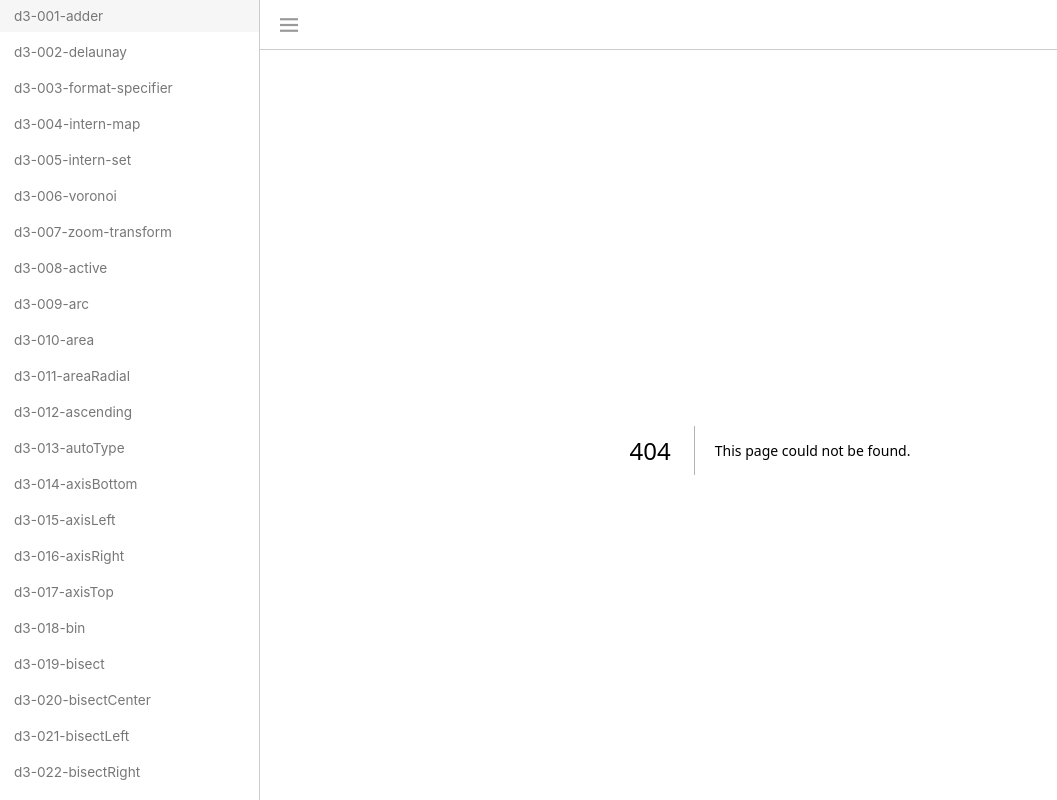
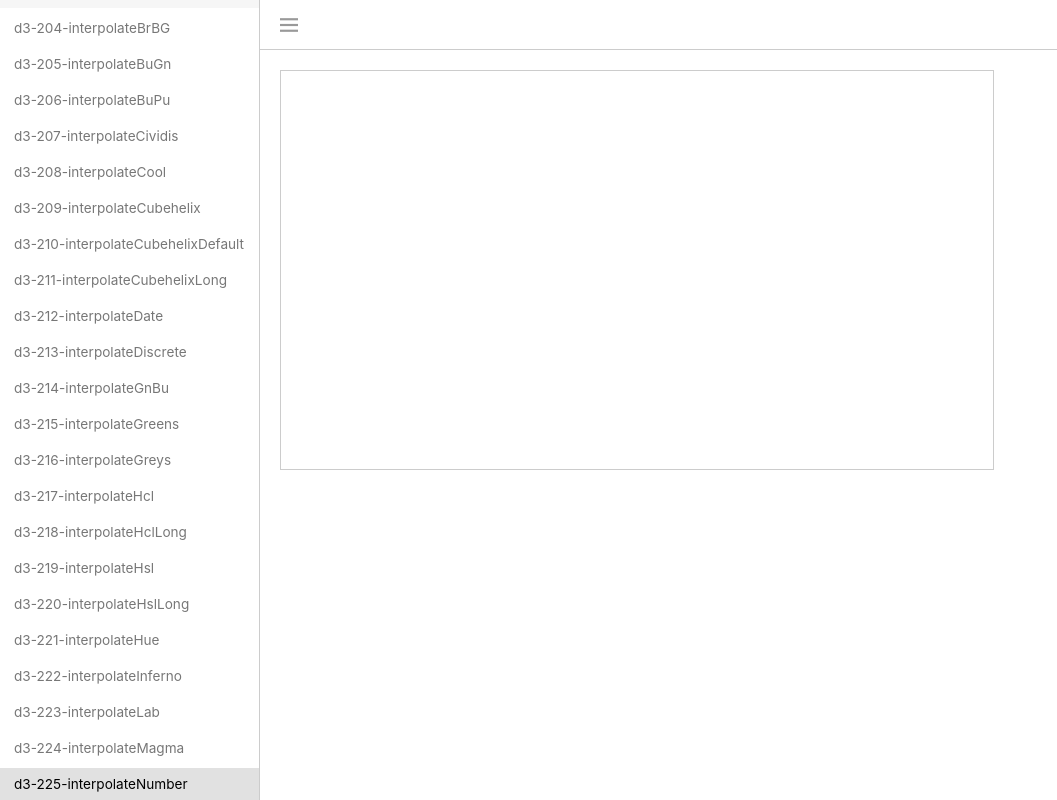
Before and after one commit to wisdomstar94/d3-research, a Next.js app: page /d3-example/d3-225-interpolateNumber in a window 1280 px wide. Before the commit this address had no page. Shown: the whole page, without its empty margins (0-1057 px from the left). Built offline with nearby package versions, Linux system fonts and the light colour scheme.

Commit message:
d3-225-interpolateNumber 페이지 작성 완료.

```diff
--- /dev/null
+++ b/src/app/d3-example/d3-225-interpolateNumber/page.tsx
@@ -0,0 +1,72 @@
+"use client"
+import { interpolateNumber } from "d3";
+import { NextPage } from "next";
+import Head from "next/head";
+import { useEffect, useRef } from "react";
+import CommonLayout from "../../../components/layouts/common-layout/common-layout.component";
+
+// https://www.geeksforgeeks.org/d3-js-interpolatenumber-function/
+
+const Index: NextPage = () => {
+  return (
+    <>
+      <Head>
+        <title>d3-225-interpolateNumber</title>
+        <meta name="description" content="d3-225-interpolateNumber 예시 코드 페이지입니다." />
+        <link rel="icon" href="/favicon.ico" />
+      </Head>
+
+      <CommonLayout>
+        <PageContents />
+      </CommonLayout>
+    </>
+  );
+};
+
+const PageContents = () => {
+  const boxElementRef = useRef<HTMLDivElement>(null);
+
+  useEffect(() => {
+    while (boxElementRef.current?.hasChildNodes() === true) {
+      if (boxElementRef.current?.firstChild !== null) {
+        boxElementRef.current?.removeChild(boxElementRef.current?.firstChild);
+      }
+    }
+
+    /*
+      d3.interpolateNumber 함수는 주어진 두 숫자 사이의 보간기를 반환하는 데 사용됩니다.
+      숫자만 매개 변수로 사용한다는 점을 제외하면 d3.interpolate() 함수와 거의 동일합니다.
+    */
+    {
+      const i = interpolateNumber(10, 20);
+      console.log(`i(0)`, i(0));
+      console.log(`i(0.2)`, i(0.2));
+      console.log(`i(0.4)`, i(0.4));
+      console.log(`i(0.5)`, i(0.5));
+      console.log(`i(0.6)`, i(0.6));
+      console.log(`i(0.8)`, i(0.8));
+      console.log(`i(1)`, i(1));
+    }
+    console.log('------------------------');
+    {
+      const i = interpolateNumber(50, 70);
+      console.log(`i(0)`, i(0));
+      console.log(`i(0.2)`, i(0.2));
+      console.log(`i(0.4)`, i(0.4));
+      console.log(`i(0.5)`, i(0.5));
+      console.log(`i(0.6)`, i(0.6));
+      console.log(`i(0.8)`, i(0.8));
+      console.log(`i(1)`, i(1));
+    }
+  }, []);
+
+  return (
+    <>
+      <div className="box" ref={boxElementRef}>
+
+      </div>
+    </>
+  );
+};
+
+export default Index;
--- a/src/components/layouts/side-bar/side-bar.component.tsx
+++ b/src/components/layouts/side-bar/side-bar.component.tsx
@@ -239,6 +239,7 @@ const SideBar = (props: ISideBar.Props) => {
     { menuName: 'd3-222-interpolateInferno', menuLink: '/d3-example/d3-222-interpolateInferno' },
     { menuName: 'd3-223-interpolateLab', menuLink: '/d3-example/d3-223-interpolateLab' },
     { menuName: 'd3-224-interpolateMagma', menuLink: '/d3-example/d3-224-interpolateMagma' },
+    { menuName: 'd3-225-interpolateNumber', menuLink: '/d3-example/d3-225-interpolateNumber' },
   ]);
 
   useEffect(() => {
```
